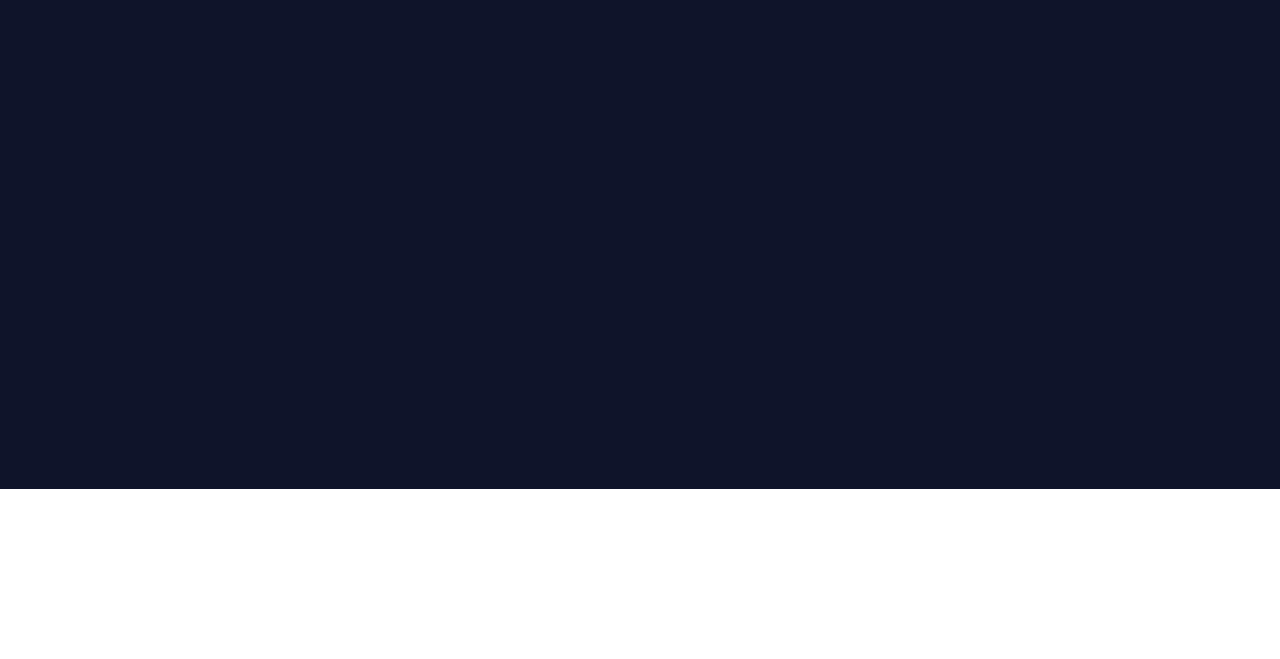
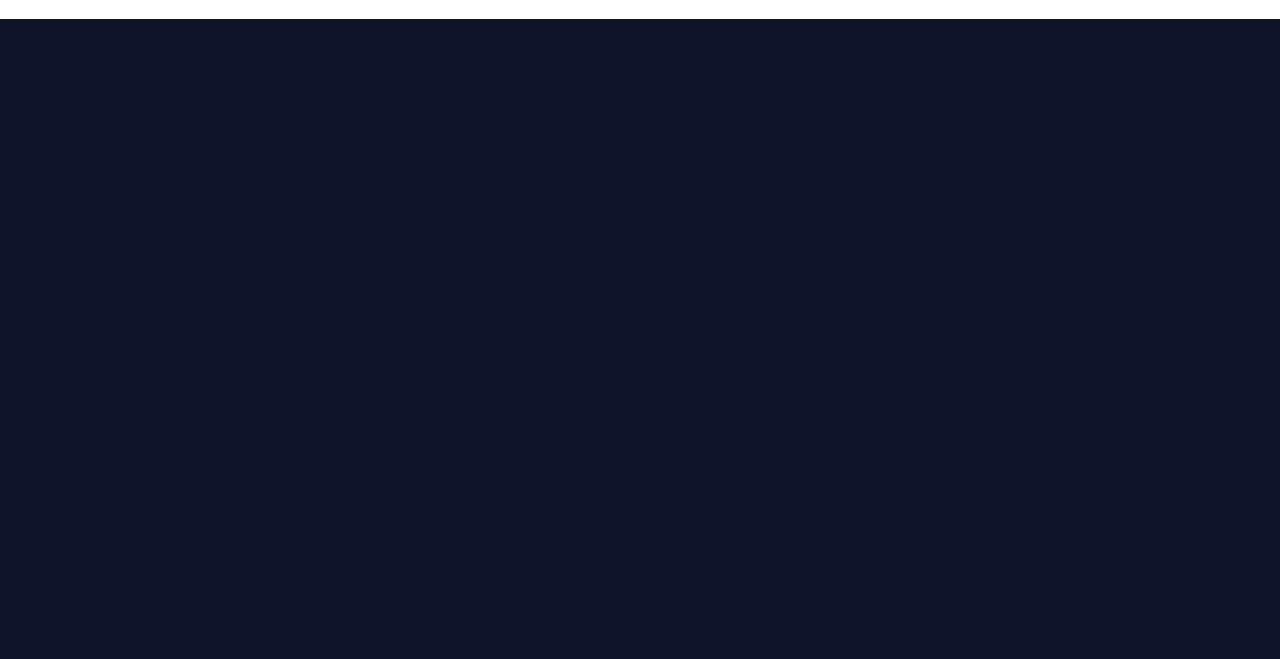
Before and after one commit to jack-davidson/jackd.cloud, a plain HTML site: page index.html in a window 1280 px wide. Shown: the part 643-1302 px from the top of the page. Before the commit the page ends 1132 px from the top, so only its background shows below. Drawn offline with Linux system fonts and the light colour scheme.

Commit message:
update sections

```diff
--- a/index.html
+++ b/index.html
@@ -53,7 +53,7 @@
         in <em>Austin</em>, Texas
       </h1>
     </header>
-    <section class="dark">
-    </section>
+    <div class="dark block">
+    </div>
   </body>
 </html>
--- a/static/css/main.css
+++ b/static/css/main.css
@@ -1,7 +1,7 @@
 :root {
     font-family: 'Inter', sans-serif;
     letter-spacing: -0.025em;
-    line-height: 0.9;
+    line-height: 1.1;
 
     /* CSS HEX */
     --eton-blue: #86cb92;
@@ -32,7 +32,7 @@ header {
 
 section {
     margin-top: 5vh;
-    padding: 20vw;
+    padding: 20vh;
 }
 
 section h1 {
@@ -110,6 +110,10 @@ em {
     color: white;
 }
 
+.block {
+    height: 80vh;
+}
+
 @media screen and (max-width: 900px) {
     section {
         padding-left: 5vw;
@@ -122,7 +126,7 @@ em {
     }
 
     header h1 {
-        font-size: 4rem;
+        font-size: 3rem;
     }
 
     section h1 {
```
